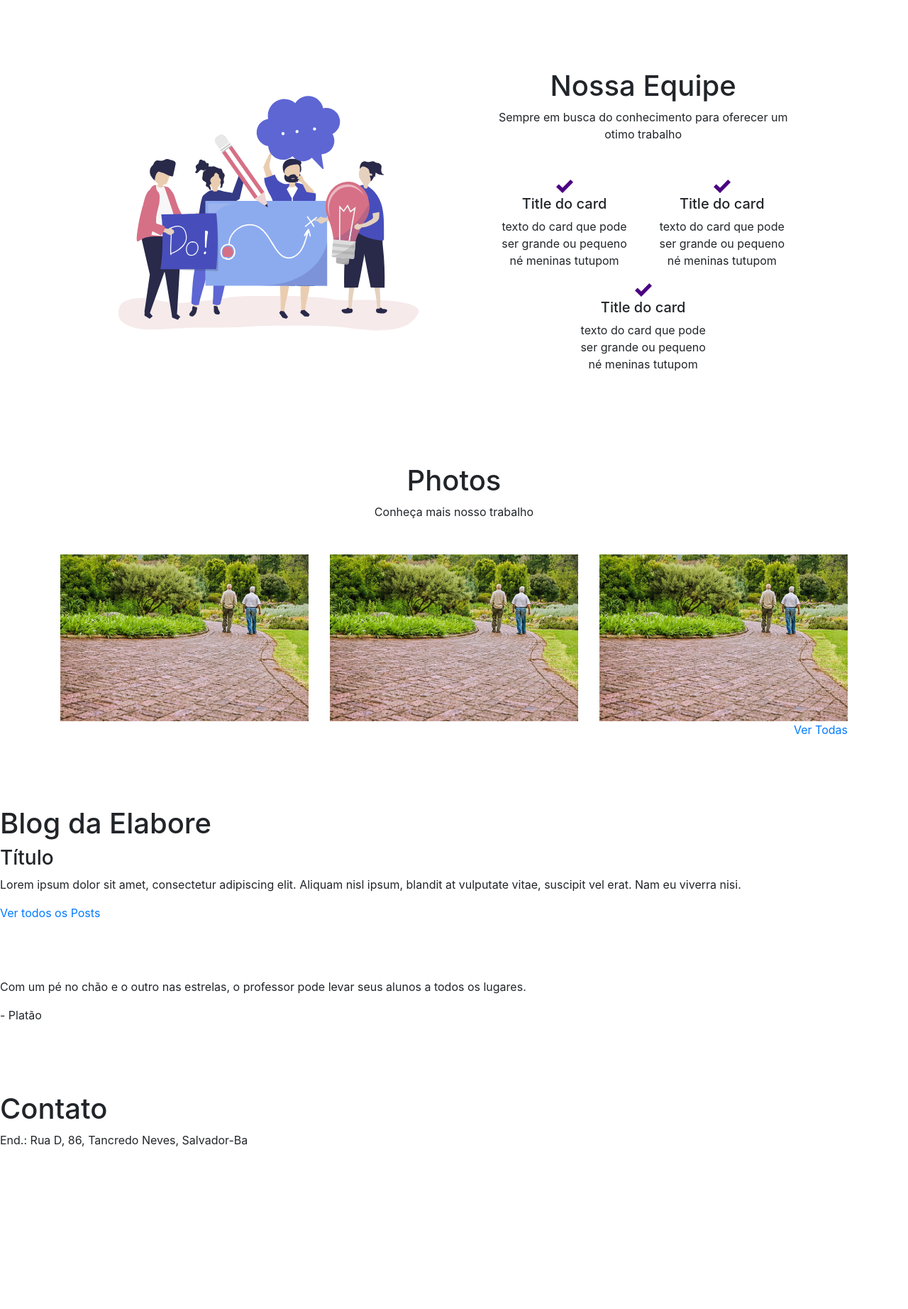
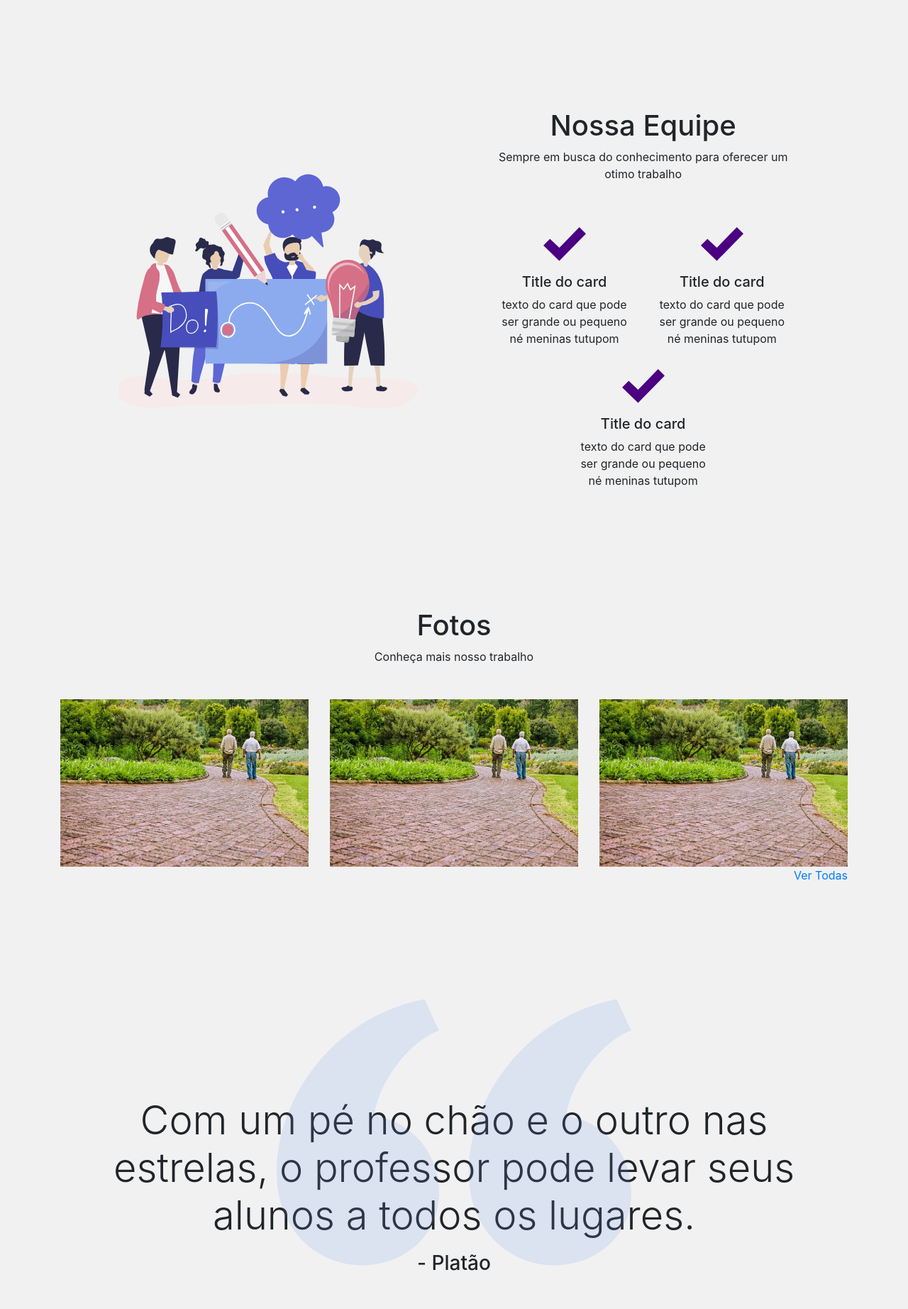
Before and after one commit to carvalho-rafael/elabore, a Laravel app: template resources/views/Site/index.blade.php in a window 1280 px wide. Shown: the part 1076-2920 px from the top of the page at 71% size. Run offline with Laravel 8, Linux system fonts and the light colour scheme; the template is opened without the code that fills it, so the values that code supplies are empty; settings files or empty folders that the repository lacks are supplied; parts of the project's set-up code (start-up, migrations or seed data) failed here and were passed over; some libraries are stand-ins or nearby versions.

Commit message:
edit quote and blog section

```diff
--- a/resources/assets/sass/site/index.scss
+++ b/resources/assets/sass/site/index.scss
@@ -1,5 +1,5 @@
 .section {
-    padding-bottom: 80px;
+    margin-bottom: 120px;
 }
 .section-header {
     padding: 2rem;
@@ -12,6 +12,7 @@
 
 .social-icon {
     width: 20px;
+    height: auto;
 }
 
 .logo {
@@ -21,3 +22,72 @@
 .team-icon {
     width: 100%;
 }
+
+.team-card svg{
+    width: 80px;
+    height: auto;
+    padding: 10px;
+}
+
+#go-top {
+    visibility: hidden;
+    position: fixed;
+    bottom: 50px;
+    right: 50px;
+    background-color: aqua;
+    cursor: pointer;
+}
+
+#go-top-arrow:hover {
+    animation: jump 1s cubic-bezier(0.39, 0.575, 0.565, 1);
+}
+
+@keyframes jump {
+    0% {transform: translateY(-5px)};
+    25% {transform: translateY(5px)};
+    50% {transform: translateY(-5px)};
+}
+
+#go-top-arrow {
+    width: 60px;
+    height: 60px;
+    padding: 15px;
+}
+
+// Quote section
+
+.quote-msg {
+    position: relative;
+    text-align: center;
+    margin: 300px 100px;
+    z-index: 40;
+}
+
+.quote-symbol {
+    width: 500px;
+    height: auto;
+    position: absolute;
+    top: -200px;
+    left: calc(50% - 250px);
+    opacity: .15;
+    z-index: 30;
+    fill: cornflowerblue;
+}
+
+.quote-symbol svg{
+    width: 100%;
+    height: 100%;
+}
+
+#contact {
+    padding: 50px 20px 100px;
+    color: $gray-100;
+}
+
+.whatsapp-mob{
+    display: none;
+}
+
+.social-item {
+    margin: 10px 0px;
+}
--- a/resources/assets/sass/theme.scss
+++ b/resources/assets/sass/theme.scss
@@ -2,6 +2,8 @@
 //Colors
 $color-1: #00e1eb;
 $color-2: #ac30ba;
+
+$body-bg: #f1f1f1;
 
 //Gradientes
 $gradiente-1: linear-gradient(to right, $color-1 0%, $color-2 100%);
--- a/resources/views/Site/index.blade.php
+++ b/resources/views/Site/index.blade.php
@@ -10,17 +10,15 @@
             <p class="header-info-title">Aulas particulares</p>
             <p>Ensino Fundamental</p>
             <p>Ensino Médio</p>
-            <p><span class="header-info-extra">+</span> Pré-vestibular</p>
-            <p><span class="header-info-extra">+</span> Pré-IFBA</p>
             <a href="#about" class="scroll-down link-section">CONHEÇA</a>
         </div>
     </header>
-    <section id="about" class="section">
+    <section id="about" class="section container">
+        <div class="section-header">
             <h1>A ELABORE</h1>
-        <div class="section-content">
+        </div>
         <p>Lorem ipsum dolor sit amet, consectetur adipiscing elit. Aliquam nisl ipsum, blandit at vulputate vitae, suscipit vel erat. Nam eu viverra nisi. Aenean rhoncus maximus nunc, sed efficitur ligula viverra congue. Nulla maximus enim ut risus dignissim egestas. Curabitur quis venenatis ante, vel tincidunt nibh.</p>
         <p>Lorem ipsum dolor sit amet, consectetur adipiscing elit. Aliquam nisl ipsum, blandit at vulputate vitae, suscipit vel erat. Nam eu viverra nisi. Aenean rhoncus maximus nunc, sed efficitur ligula viverra congue. Nulla maximus enim ut risus dignissim egestas. Curabitur quis venenatis ante, vel tincidunt nibh.</p>
-        </div>
     </section>
     <section id="team" class="section container-fluid">
         <div class="row justify-content-center">
@@ -57,11 +55,10 @@
                 </div>
             </div>
         </div>
-
     </section>
     <section id="gallery" class="section container">
         <div class="section-header">
-            <h1>Photos</h1>
+            <h1>Fotos</h1>
             <p>Conheça mais nosso trabalho</p>
         </div>
         <div class="row justify-content-center">
@@ -77,8 +74,21 @@
         </div>
         <p class="text-right"><a href="" >Ver Todas</a></p>
     </section>
-    <section id="blog" class="section">
+    <section id="quote" class="section">
+        <div class="quote-msg">
+            <p class="display-4">
+                Com um pé no chão e o outro nas estrelas, o professor pode levar seus alunos a todos os lugares.
+                <div class="quote-symbol">
+                    <svg xmlns="http://www.w3.org/2000/svg" width="24" height="24" viewBox="0 0 24 24"><path d="M13 14.725c0-5.141 3.892-10.519 10-11.725l.984 2.126c-2.215.835-4.163 3.742-4.38 5.746 2.491.392 4.396 2.547 4.396 5.149 0 3.182-2.584 4.979-5.199 4.979-3.015 0-5.801-2.305-5.801-6.275zm-13 0c0-5.141 3.892-10.519 10-11.725l.984 2.126c-2.215.835-4.163 3.742-4.38 5.746 2.491.392 4.396 2.547 4.396 5.149 0 3.182-2.584 4.979-5.199 4.979-3.015 0-5.801-2.305-5.801-6.275z"/></svg>
+                </div>
+            <h3 class="quote-author">- Platão</h3>
+        </div>
+    </section>
+    <section id="blog" class="section container">
+        <div class="section-header">
             <h1>Blog da Elabore</h1>
+            <p>Pensamentos e dicas para te ajudar nos estudos e na vida</p>
+        </div>
         <div class="section-content">
             <div>
                 <h3>Título</h3>
@@ -87,21 +97,11 @@
             <a href="">Ver todos os Posts</a>
         </div>
     </section>
-    <section id="quote" class="section">
-        <div class="section-content">
-            <p class="quote-text">
-                <!-- <img src="images/quotes-symbol.png" class="quote-symbol"> -->
-                Com um pé no chão e o outro nas estrelas, o professor pode levar seus alunos a todos os lugares.
-                <!-- <img src="images/quotes-symbol.png" class="quote-symbol-end"> -->
-            <p class="quote-author">- Platão</p>
-        </div>
-    </section>
-    <section id="contact" class="section">
-        <div class="contact-container">
-        <h1>Contato</h1>
-        <p><span class="addr">End.:</span> Rua D, 86, Tancredo Neves, Salvador-Ba</p>
-        <div class="social-container">
-            <a class="social-item" href="mailto:rafaelvfcarvalho@gmail.com">
+    <section id="contact" class="container-fluid bg-dark">
+        <h6 class="mb-5"> Elabore - Boas ideias saem do papel</h6>
+        <p class="d-inline-block" ><span class="addr">End.:</span> Rua D, 86, Tancredo Neves, Salvador-Ba</p>
+        <div class="social-container d-inline-flex flex-column ml-5">
+            <a class="social-item text-reset" href="mailto:rafaelvfcarvalho@gmail.com">
                 <svg class= "social-icon email-icon" width="612px" height="612px" enable-background="new 0 0 612 612" version="1.1" viewBox="0 0 612 612" xml:space="preserve" xmlns="http://www.w3.org/2000/svg">
                     <path fill="#fff" d="m306.77 346.81h0.131c4.615 0 9.176-1.339 12.866-3.777l1.001-0.643c0.218-0.142 0.446-0.271 0.675-0.424l11.658-9.645 278.26-229.62c-0.576-0.795-1.557-1.339-2.602-1.339h-605.52c-0.751 0-1.448 0.272-2.003 0.729l291.12 239.95c3.669 3.038 8.904 4.769 14.413 4.769zm-306.77-212.92v340.37l208.55-168.47zm403.67 173.04 208.33 167.42v-339.32zm-66.237 54.644c-8.305 6.814-19.168 10.57-30.576 10.57-11.451 0-22.304-3.734-30.587-10.516l-47.765-39.394-228.5 184.56v0.587c0 1.753 1.502 3.244 3.276 3.244h605.49c1.741 0 3.232-1.491 3.232-3.255v-0.544l-228.31-183.44z" />
                 </svg>
@@ -129,7 +129,6 @@
                 </svg>
             </a>
         </div>
-        </div>
     </section>
     <div id="go-top">
         <svg id="go-top-arrow" width="43.941mm" height="31.618mm" version="1.1" viewBox="0 0 43.941 31.618" xmlns="http://www.w3.org/2000/svg">
@@ -137,7 +136,6 @@
                 <path transform="scale(.26458)" d="m261.33 162.86-67.596 84.93 0.7832 0.61914 67.205-84.436 67.203 84.436 0.7832-0.61914-67.596-84.93-0.39063 0.31055z" color="#000000" color-rendering="auto" dominant-baseline="auto" fill="#fff" image-rendering="auto" shape-rendering="auto" solid-color="#000000" stroke="#fff" stroke-dashoffset="86.213" stroke-linecap="round" stroke-linejoin="round" stroke-width="30.104" style="font-feature-settings:normal;font-variant-alternates:normal;font-variant-caps:normal;font-variant-ligatures:normal;font-variant-numeric:normal;font-variant-position:normal;isolation:auto;mix-blend-mode:normal;paint-order:normal;shape-padding:0;text-decoration-color:#000000;text-decoration-line:none;text-decoration-style:solid;text-indent:0;text-orientation:mixed;text-transform:none;white-space:normal"/>
             </g>
         </svg>
-
     </div>
 
 @endsection
--- a/resources/views/Site/template.blade.php
+++ b/resources/views/Site/template.blade.php
@@ -25,11 +25,11 @@
 
         <div class="collapse navbar-collapse" id="main-nav">
             <ul class="navbar-nav ml-auto mr-5">
-                <li class="nav-item"><a class="nav-link" href="#about">Sobre Nós</a></li>
-                <li class="nav-item"><a class="nav-link" href="#team"> Nossa Equipe</a></li>
-                <li class="nav-item"><a class="nav-link" href="#gallery">Galeria</a></li>
-                <li class="nav-item"><a class="nav-link" href="#blog">Blog</a></li>
-                <li class="nav-item"><a class="nav-link" href="#contact">Contato</a></li>
+                <li class="nav-item"><a class="nav-link link-section" href="#about">Sobre Nós</a></li>
+                <li class="nav-item"><a class="nav-link link-section" href="#team"> Nossa Equipe</a></li>
+                <li class="nav-item"><a class="nav-link link-section" href="#gallery">Galeria</a></li>
+                <li class="nav-item"><a class="nav-link link-section" href="#blog">Blog</a></li>
+                <li class="nav-item"><a class="nav-link link-section" href="#contact">Contato</a></li>
                 <li class="nav-item">
                     <a class="nav-link" href="https://www.linkedin.com/in/rafael-carvalho-dev/">
                     <svg xmlns="http://www.w3.org/2000/svg" width="24" height="24" viewBox="0 0 24 24"><path fill="#fff" d="M12 2.163c3.204 0 3.584.012 4.85.07 3.252.148 4.771 1.691 4.919 4.919.058 1.265.069 1.645.069 4.849 0 3.205-.012 3.584-.069 4.849-.149 3.225-1.664 4.771-4.919 4.919-1.266.058-1.644.07-4.85.07-3.204 0-3.584-.012-4.849-.07-3.26-.149-4.771-1.699-4.919-4.92-.058-1.265-.07-1.644-.07-4.849 0-3.204.013-3.583.07-4.849.149-3.227 1.664-4.771 4.919-4.919 1.266-.057 1.645-.069 4.849-.069zm0-2.163c-3.259 0-3.667.014-4.947.072-4.358.2-6.78 2.618-6.98 6.98-.059 1.281-.073 1.689-.073 4.948 0 3.259.014 3.668.072 4.948.2 4.358 2.618 6.78 6.98 6.98 1.281.058 1.689.072 4.948.072 3.259 0 3.668-.014 4.948-.072 4.354-.2 6.782-2.618 6.979-6.98.059-1.28.073-1.689.073-4.948 0-3.259-.014-3.667-.072-4.947-.196-4.354-2.617-6.78-6.979-6.98-1.281-.059-1.69-.073-4.949-.073zm0 5.838c-3.403 0-6.162 2.759-6.162 6.162s2.759 6.163 6.162 6.163 6.162-2.759 6.162-6.163c0-3.403-2.759-6.162-6.162-6.162zm0 10.162c-2.209 0-4-1.79-4-4 0-2.209 1.791-4 4-4s4 1.791 4 4c0 2.21-1.791 4-4 4zm6.406-11.845c-.796 0-1.441.645-1.441 1.44s.645 1.44 1.441 1.44c.795 0 1.439-.645 1.439-1.44s-.644-1.44-1.439-1.44z"/></svg>
@@ -49,7 +49,7 @@
     </nav>
     @show
 
-    @yield("content");
+    @yield("content")
 
     <script type="text/javascript" src="https://code.jquery.com/jquery-3.2.1.slim.min.js" integrity="sha384-KJ3o2DKtIkvYIK3UENzmM7KCkRr/rE9/Qpg6aAZGJwFDMVNA/GpGFF93hXpG5KkN" crossorigin="anonymous"></script>
     <script type="text/javascript" src="js/app.js"></script>
```
Also changed, not shown: public/css/app.css, public/images/team.svg, public/js/app.js. Lines whose indentation alone changed are shown as unchanged.
